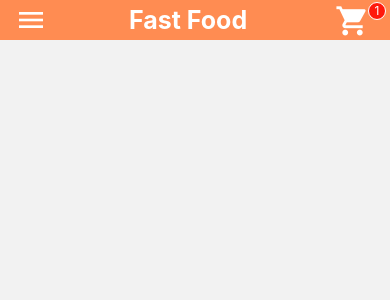
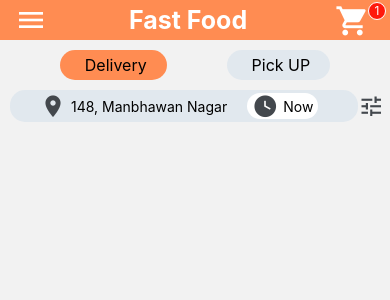
Before and after one commit to ajprince21/FastFood, a React Native app: screen /HomeScreen in a window 390 px wide. Shown: the top 300 px of the page. Built offline with nearby package versions, Linux system fonts and the light colour scheme.

Commit message:
Created Address and Filter UI on Home Screen

```diff
--- a/src/screens/HomeScreen.js
+++ b/src/screens/HomeScreen.js
@@ -1,20 +1,115 @@
-import { StyleSheet, Text, View } from 'react-native'
-import React from 'react'
+import { StyleSheet, Text, View, TouchableOpacity, ScrollView } from 'react-native'
+import React, { useState } from 'react'
 import HomeHeader from '../components/HomeHeader'
+import { colors, parameters } from '../global/styles';
+import { Icon } from '@rneui/themed';
 
-const HomeScreen = ({navigation}) => {
-  return (
-    <View style={styles.container}>
-        <HomeHeader type={'menu'} navigation={navigation}/>
-    </View>
-  )
+const HomeScreen = ({ navigation }) => {
+    const [delivery, setDelivery] = useState(true);
+    return (
+        <View style={styles.container}>
+            <HomeHeader type={'menu'} navigation={navigation} />
+            <ScrollView
+                stickyHeaderIndices={[0]}
+                showsVerticalScrollIndicator={true}
+            >
+                <View>
+                    <View style={{ marginTop: 10, flexDirection: 'row', justifyContent: 'space-evenly' }}>
+                        <TouchableOpacity
+                            onPress={() => {
+                                setDelivery(true)
+                            }}
+                        >
+                            <View style={{ ...styles.deliveryButton, backgroundColor: delivery ? colors.buttons : colors.grey5 }}>
+                                <Text style={styles.deliveryText}>Delivery</Text>
+                            </View>
+                        </TouchableOpacity>
+                        <TouchableOpacity
+                            onPress={() => {
+                                setDelivery(false)
+                            }}
+                        >
+                            <View style={{ ...styles.deliveryButton, backgroundColor: delivery ? colors.grey5 : colors.buttons }}>
+                                <Text style={styles.deliveryText}>Pick UP</Text>
+                            </View>
+                        </TouchableOpacity>
+                    </View>
+                </View>
+                <View style={styles.filterView}>
+                    <View style={styles.addressView}>
+                        <View style={{ flexDirection: 'row', alignItems: 'center', paddingLeft: 10 }}>
+                            <Icon
+                                type='material-community'
+                                name='map-marker'
+                                color={colors.grey1}
+                                size={26}
+                            />
+                            <Text style={{ marginLeft: 5 }}>148, Manbhawan Nagar</Text>
+                        </View>
+                        <View style={styles.clockView}>
+                            <Icon
+                                type='material-community'
+                                name='clock-time-four'
+                                color={colors.grey1}
+                                size={26}
+                            />
+                            <Text style={{ marginLeft: 5 }}>Now</Text>
+                        </View>
+                    </View>
+                    <View>
+                        <Icon
+                            type='material-community'
+                            name='tune'
+                            color={colors.grey1}
+                            size={26}
+                        />
+                    </View>
+                </View>
+            </ScrollView>
+        </View>
+    )
 }
 
 export default HomeScreen
 
 const styles = StyleSheet.create({
-    container:{
-        flex:1,
+    container: {
+        flex: 1,
 
+    },
+    deliveryButton: {
+        paddingHorizontal: 20,
+        borderRadius: 15,
+        paddingVertical: 5,
+    },
+    deliveryText: {
+        marginLeft: 5,
+        fontSize: 16,
+
+    },
+    filterView: {
+        flexDirection: 'row',
+        alignItems: 'center',
+        justifyContent: 'space-evenly',
+        marginHorizontal: 10,
+        marginVertical: 10
+    },
+    clockView: {
+        flexDirection: 'row',
+        alignItems: 'center',
+        marginLeft: 20,
+        backgroundColor: colors.CardBackground,
+        borderRadius: 15,
+        paddingHorizontal: 5,
+        marginRight: 20
+    },
+    addressView: {
+        flexDirection: 'row',
+        alignItems: 'center',
+        backgroundColor: colors.grey5,
+        borderRadius: 15,
+        paddingVertical: 3,
+        justifyContent: 'space-between',
+        paddingHorizontal:20
     }
 })
```
